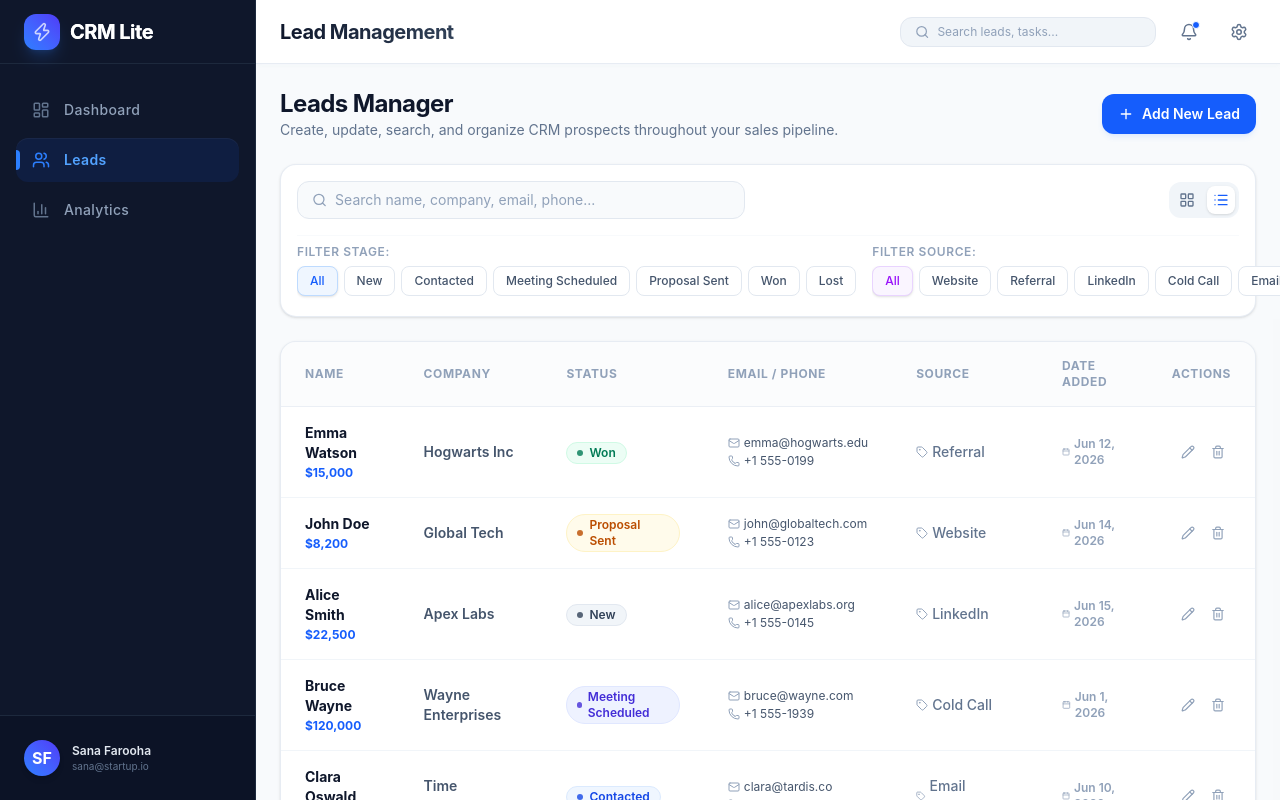
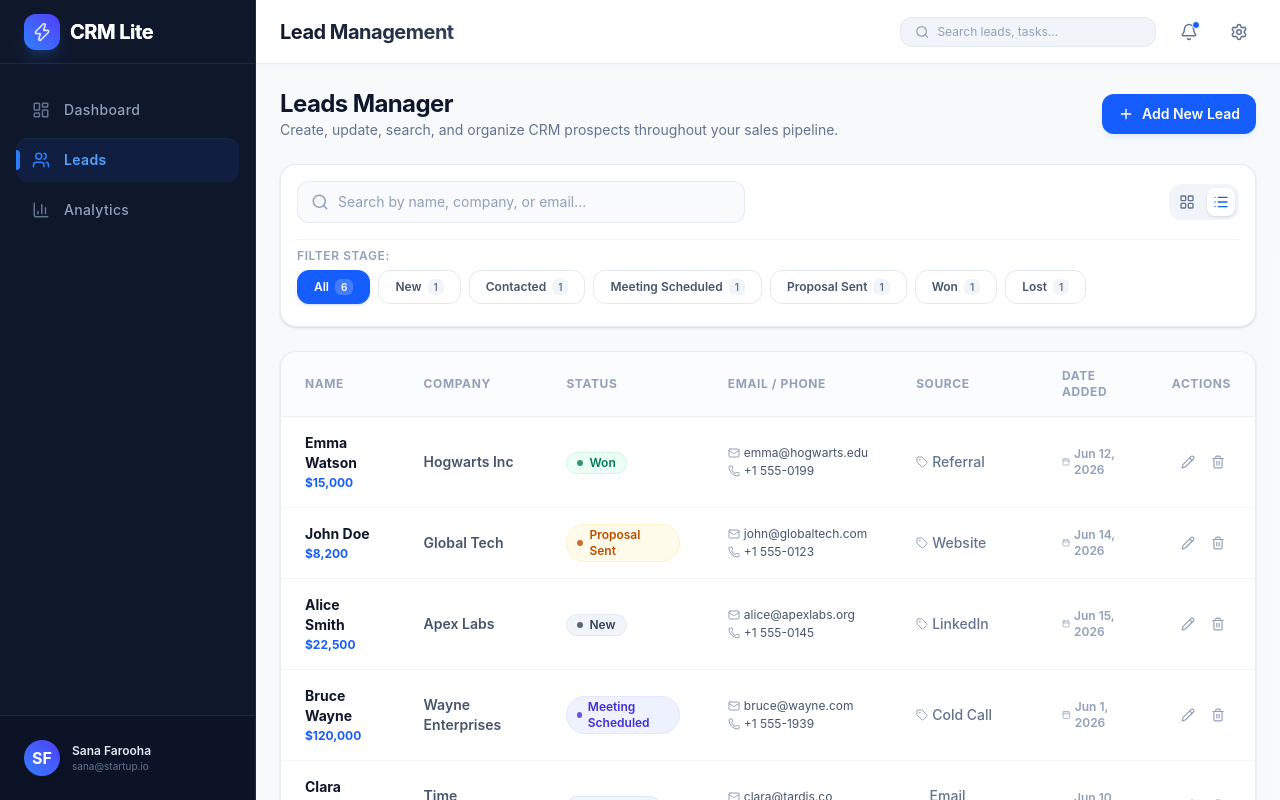
Before and after one commit to ShaikSanaFarooha/startup-crm-lite, a React (Vite) app: page /leads in a window 1280 px wide. Shown: the top 800 px of the page. Built offline with nearby package versions, Linux system fonts and the light colour scheme.

Commit message:
added leads search and filters

```diff
--- /dev/null
+++ b/src/components/common/EmptyState.jsx
@@ -0,0 +1,50 @@
+import { SearchX, Inbox } from 'lucide-react';
+
+/**
+ * EmptyState Component
+ *
+ * Renders a stylized empty state view. Adapts its copy and illustration dynamically:
+ * - If `totalCount === 0`: Shows a welcome message to start adding leads.
+ * - If `totalCount > 0`: Indicates that search/filters returned no results and offers a "Clear Filters" button.
+ *
+ * @param {Object} props
+ * @param {number} props.totalCount - Total number of leads in the CRM database before filtering.
+ * @param {function} props.onClear - Callback to reset search query and filters.
+ */
+const EmptyState = ({ totalCount, onClear }) => {
+  const isSearchOrFilterActive = totalCount > 0;
+
+  return (
+    <div className="flex flex-col items-center justify-center p-8 md:p-16 text-center bg-white border border-slate-200/80 rounded-2xl shadow-sm">
+      <div className="flex items-center justify-center w-14 h-14 rounded-2xl bg-slate-50 text-slate-400 mb-4 border border-slate-100">
+        {isSearchOrFilterActive ? (
+          <SearchX size={24} className="text-slate-400" />
+        ) : (
+          <Inbox size={24} className="text-slate-400" />
+        )}
+      </div>
+
+      <h3 className="text-lg font-bold text-slate-900">
+        {isSearchOrFilterActive ? 'No leads found' : 'Your pipeline is empty'}
+      </h3>
+
+      <p className="mt-2 text-sm text-slate-500 max-w-sm leading-relaxed">
+        {isSearchOrFilterActive
+          ? "We couldn't find any leads matching your current search query or active stage filters. Try adjusting them or clear filters below."
+          : 'Capture new sales prospects and track their progress by adding your first lead to the pipeline.'}
+      </p>
+
+      {isSearchOrFilterActive && (
+        <button
+          type="button"
+          onClick={onClear}
+          className="mt-5 inline-flex items-center gap-1.5 bg-blue-50 hover:bg-blue-100 border border-blue-200 text-blue-600 font-semibold text-sm px-4 py-2 rounded-xl transition-all duration-200 cursor-pointer"
+        >
+          Clear Search & Filters
+        </button>
+      )}
+    </div>
+  );
+};
+
+export default EmptyState;
--- /dev/null
+++ b/src/components/common/FilterBar.jsx
@@ -0,0 +1,72 @@
+// FilterBar.jsx
+
+/**
+ * FilterBar Component
+ *
+ * Renders a row of clickable pipeline status filters. Displays the active filter
+ * highlighted in the brand's blue primary styling. Each button displays the
+ * count of leads matching that status, calculated dynamically from the passed-in leads.
+ *
+ * @param {Object} props
+ * @param {string} props.activeFilter - The current active status filter value (e.g. 'All', 'Won').
+ * @param {function} props.onFilterChange - Callback invoked when a status filter is selected.
+ * @param {Array<Object>} props.leads - The complete array of leads, used to compute filter counts.
+ */
+const FilterBar = ({ activeFilter, onFilterChange, leads = [] }) => {
+  const statuses = [
+    'All',
+    'New',
+    'Contacted',
+    'Meeting Scheduled',
+    'Proposal Sent',
+    'Won',
+    'Lost'
+  ];
+
+  // Helper to count leads for a specific status
+  const getStatusCount = (status) => {
+    if (status === 'All') {
+      return leads.length;
+    }
+    return leads.filter((lead) => lead.status === status).length;
+  };
+
+  return (
+    <div className="flex flex-col gap-1.5 w-full">
+      <span className="text-xs font-semibold text-slate-400 uppercase tracking-wider">
+        Filter Stage:
+      </span>
+      <div className="flex items-center gap-2 overflow-x-auto pb-1.5 scrollbar-thin scrollbar-thumb-slate-200">
+        {statuses.map((status) => {
+          const isActive = activeFilter === status;
+          const count = getStatusCount(status);
+
+          return (
+            <button
+              key={status}
+              onClick={() => onFilterChange(status)}
+              className={`px-4 py-2 rounded-xl text-xs font-semibold whitespace-nowrap cursor-pointer transition-all duration-200 border ${
+                isActive
+                  ? 'bg-blue-600 border-blue-600 text-white shadow-sm shadow-blue-500/20'
+                  : 'bg-white border-slate-200 text-slate-600 hover:bg-slate-50 hover:text-slate-800'
+              }`}
+            >
+              {status}
+              <span
+                className={`ml-1.5 px-1.5 py-0.5 rounded-md text-[10px] transition-colors duration-200 ${
+                  isActive
+                    ? 'bg-white/20 text-white'
+                    : 'bg-slate-100 text-slate-500'
+                }`}
+              >
+                {count}
+              </span>
+            </button>
+          );
+        })}
+      </div>
+    </div>
+  );
+};
+
+export default FilterBar;
--- /dev/null
+++ b/src/components/common/SearchBar.jsx
@@ -0,0 +1,70 @@
+import { useState, useEffect } from 'react';
+import { Search, X } from 'lucide-react';
+
+/**
+ * SearchBar Component
+ *
+ * A controlled search input with a built-in debounce mechanism (300ms delay) to avoid
+ * over-filtering on every keystroke. Includes a quick-clear X button and accessible labeling.
+ *
+ * @param {Object} props
+ * @param {string} props.value - The current search query value from the parent state.
+ * @param {function} props.onChange - Callback triggered with the new search value after the debounce delay.
+ */
+const SearchBar = ({ value, onChange }) => {
+  const [localValue, setLocalValue] = useState(value);
+  const [prevValue, setPrevValue] = useState(value);
+
+  // Sync local input value with parent state during render if parent value changes
+  if (value !== prevValue) {
+    setPrevValue(value);
+    setLocalValue(value);
+  }
+
+  // Debounce the input value changes by 300ms
+  useEffect(() => {
+    const handler = setTimeout(() => {
+      if (localValue !== value) {
+        onChange(localValue);
+      }
+    }, 300);
+
+    return () => {
+      clearTimeout(handler);
+    };
+  }, [localValue, value, onChange]);
+
+  // Immediate clear action
+  const handleClear = () => {
+    setLocalValue('');
+    onChange('');
+  };
+
+  return (
+    <div className="relative flex items-center w-full md:max-w-md">
+      <div className="absolute left-3.5 flex items-center pointer-events-none text-slate-400">
+        <Search size={18} />
+      </div>
+      <input
+        type="text"
+        value={localValue}
+        onChange={(e) => setLocalValue(e.target.value)}
+        placeholder="Search by name, company, or email..."
+        aria-label="Search by name, company, or email"
+        className="w-full pl-10 pr-10 py-2.5 bg-slate-50 border border-slate-200/80 rounded-xl text-sm text-slate-700 placeholder-slate-400 outline-none focus:ring-2 focus:ring-blue-500/15 focus:border-blue-500 transition-all duration-200"
+      />
+      {localValue && (
+        <button
+          type="button"
+          onClick={handleClear}
+          className="absolute right-3 p-1 rounded-lg hover:bg-slate-200/60 text-slate-400 hover:text-slate-600 transition-colors duration-150 cursor-pointer"
+          aria-label="Clear search text"
+        >
+          <X size={16} />
+        </button>
+      )}
+    </div>
+  );
+};
+
+export default SearchBar;
--- a/src/pages/Leads.jsx
+++ b/src/pages/Leads.jsx
@@ -1,9 +1,12 @@
-import React, { useState, useEffect } from 'react';
+import { useState, useEffect } from 'react';
 import toast from 'react-hot-toast';
-import { Search, Filter, Plus, LayoutGrid, List, X } from 'lucide-react';
+import { Plus, LayoutGrid, List, X } from 'lucide-react';
 import LeadForm from '../components/leads/LeadForm';
 import LeadCard from '../components/leads/LeadCard';
 import LeadTable from '../components/leads/LeadTable';
+import SearchBar from '../components/common/SearchBar';
+import FilterBar from '../components/common/FilterBar';
+import EmptyState from '../components/common/EmptyState';
 
 /**
  * Leads Page Component
@@ -33,23 +36,8 @@ const Leads = () => {
   const [viewMode, setViewMode] = useState('table');
 
   // State: Search & filter selectors
-  const [searchTerm, setSearchTerm] = useState('');
-  const [statusFilter, setStatusFilter] = useState('All');
-  const [sourceFilter, setSourceFilter] = useState('All');
-
-  // Handle keyboard listener to close modal on Escape key press
-  useEffect(() => {
-    const handleKeyDown = (e) => {
-      if (e.key === 'Escape' && isModalOpen) {
-        handleCloseModal();
-      }
-    };
-    window.addEventListener('keydown', handleKeyDown);
-    return () => window.removeEventListener('keydown', handleKeyDown);
-  }, [isModalOpen]);
-
-  const statuses = ['All', 'New', 'Contacted', 'Meeting Scheduled', 'Proposal Sent', 'Won', 'Lost'];
-  const sources = ['All', 'Website', 'Referral', 'LinkedIn', 'Cold Call', 'Email Campaign', 'Other'];
+  const [searchQuery, setSearchQuery] = useState('');
+  const [activeFilter, setActiveFilter] = useState('All');
 
   /**
    * Action handler: Opens form in CREATE mode
@@ -75,6 +63,17 @@ const Leads = () => {
     setIsModalOpen(false);
     setSelectedLead(null);
   };
+
+  // Handle keyboard listener to close modal on Escape key press
+  useEffect(() => {
+    const handleKeyDown = (e) => {
+      if (e.key === 'Escape' && isModalOpen) {
+        handleCloseModal();
+      }
+    };
+    window.addEventListener('keydown', handleKeyDown);
+    return () => window.removeEventListener('keydown', handleKeyDown);
+  }, [isModalOpen]);
 
   /**
    * CRUD Coordinator: Handles both CREATE (new lead) and UPDATE (edit lead) saves
@@ -115,19 +114,14 @@ const Leads = () => {
     toast.error(`Removed lead: ${leadName}`);
   };
 
-  // Filter leads based on active search terms, status, and source selectors
-  const filteredLeads = leads.filter((lead) => {
-    const matchesSearch =
-      lead.name.toLowerCase().includes(searchTerm.toLowerCase()) ||
-      lead.company.toLowerCase().includes(searchTerm.toLowerCase()) ||
-      lead.email.toLowerCase().includes(searchTerm.toLowerCase()) ||
-      (lead.phone && lead.phone.includes(searchTerm));
-
-    const matchesStatus = statusFilter === 'All' || lead.status === statusFilter;
-    const matchesSource = sourceFilter === 'All' || lead.source === sourceFilter;
-
-    return matchesSearch && matchesStatus && matchesSource;
-  });
+  // Filter leads based on active filter and search query
+  const filteredLeads = leads
+    .filter((lead) => activeFilter === 'All' || lead.status === activeFilter)
+    .filter((lead) =>
+      lead.name.toLowerCase().includes(searchQuery.toLowerCase()) ||
+      lead.company.toLowerCase().includes(searchQuery.toLowerCase()) ||
+      lead.email.toLowerCase().includes(searchQuery.toLowerCase())
+    );
 
   return (
     <div className="p-6 max-w-7xl mx-auto space-y-6">
@@ -151,16 +145,7 @@ const Leads = () => {
       <div className="bg-white p-4 rounded-2xl border border-slate-200/80 shadow-sm flex flex-col gap-4">
         {/* Row 1: Search and Layout Toggles */}
         <div className="flex flex-col md:flex-row gap-3 items-center justify-between">
-          <div className="flex items-center gap-2 bg-slate-50 border border-slate-200 rounded-xl px-3.5 py-2 w-full md:max-w-md focus-within:ring-2 focus-within:ring-blue-500/15 focus-within:border-blue-500 transition-all">
-            <Search size={16} className="text-slate-400" />
-            <input
-              type="text"
-              placeholder="Search name, company, email, phone..."
-              value={searchTerm}
-              onChange={(e) => setSearchTerm(e.target.value)}
-              className="bg-transparent border-none outline-none text-sm w-full text-slate-700 placeholder-slate-400"
-            />
-          </div>
+          <SearchBar value={searchQuery} onChange={setSearchQuery} />
 
           {/* Desktop ViewMode Switcher */}
           <div className="hidden lg:flex items-center gap-1.5 bg-slate-100 p-1 rounded-xl">
@@ -191,55 +176,30 @@ const Leads = () => {
           </div>
         </div>
 
-        {/* Row 2: Status & Source filters */}
-        <div className="flex flex-col sm:flex-row gap-4 pt-2 border-t border-slate-50 text-xs font-semibold text-slate-500">
-          {/* Status Filters */}
-          <div className="flex flex-col gap-1.5 w-full">
-            <span className="text-slate-400 uppercase tracking-wider">Filter Stage:</span>
-            <div className="flex items-center gap-1.5 overflow-x-auto pb-1">
-              {statuses.map((status) => (
-                <button
-                  key={status}
-                  onClick={() => setStatusFilter(status)}
-                  className={`px-3 py-1.5 rounded-lg border font-medium transition-all whitespace-nowrap cursor-pointer ${
-                    statusFilter === status
-                      ? 'bg-blue-50 border-blue-200 text-blue-600 shadow-sm'
-                      : 'bg-white border-slate-200 text-slate-600 hover:bg-slate-50'
-                  }`}
-                >
-                  {status}
-                </button>
-              ))}
-            </div>
-          </div>
-
-          {/* Source Filters */}
-          <div className="flex flex-col gap-1.5 w-full">
-            <span className="text-slate-400 uppercase tracking-wider">Filter Source:</span>
-            <div className="flex items-center gap-1.5 overflow-x-auto pb-1">
-              {sources.map((source) => (
-                <button
-                  key={source}
-                  onClick={() => setSourceFilter(source)}
-                  className={`px-3 py-1.5 rounded-lg border font-medium transition-all whitespace-nowrap cursor-pointer ${
-                    sourceFilter === source
-                      ? 'bg-purple-50 border-purple-200 text-purple-600 shadow-sm'
-                      : 'bg-white border-slate-200 text-slate-600 hover:bg-slate-50'
-                  }`}
-                >
-                  {source}
-                </button>
-              ))}
-            </div>
-          </div>
+        {/* Row 2: Status filters */}
+        <div className="pt-2 border-t border-slate-100">
+          <FilterBar
+            activeFilter={activeFilter}
+            onFilterChange={setActiveFilter}
+            leads={leads}
+          />
         </div>
       </div>
 
       {/* Main View Area: Responsive Layout Grid / Table */}
       <div>
+        {filteredLeads.length === 0 ? (
+          <EmptyState
+            totalCount={leads.length}
+            onClear={() => {
+              setSearchQuery('');
+              setActiveFilter('All');
+            }}
+          />
+        ) : (
+          <>
             {/* Mobile View: Cards stack in grid layout */}
             <div className="block lg:hidden">
-          {filteredLeads.length > 0 ? (
               <div className="grid grid-cols-1 md:grid-cols-2 gap-6">
                 {filteredLeads.map((lead) => (
                   <LeadCard
@@ -250,12 +210,6 @@ const Leads = () => {
                   />
                 ))}
               </div>
-          ) : (
-            <div className="bg-white rounded-2xl border border-slate-200/80 p-12 text-center text-slate-400">
-              <p className="text-base font-semibold">No active leads match your filters</p>
-              <p className="text-xs mt-1">Try resetting search keywords or status/source filters.</p>
-            </div>
-          )}
             </div>
 
             {/* Desktop View: Selectable between Card Grid or clean directory list Table */}
@@ -279,6 +233,8 @@ const Leads = () => {
                 </div>
               )}
             </div>
+          </>
+        )}
       </div>
 
       {/* Modal Popup Container containing LeadForm */}
```
Lines whose indentation alone changed are shown as unchanged.
